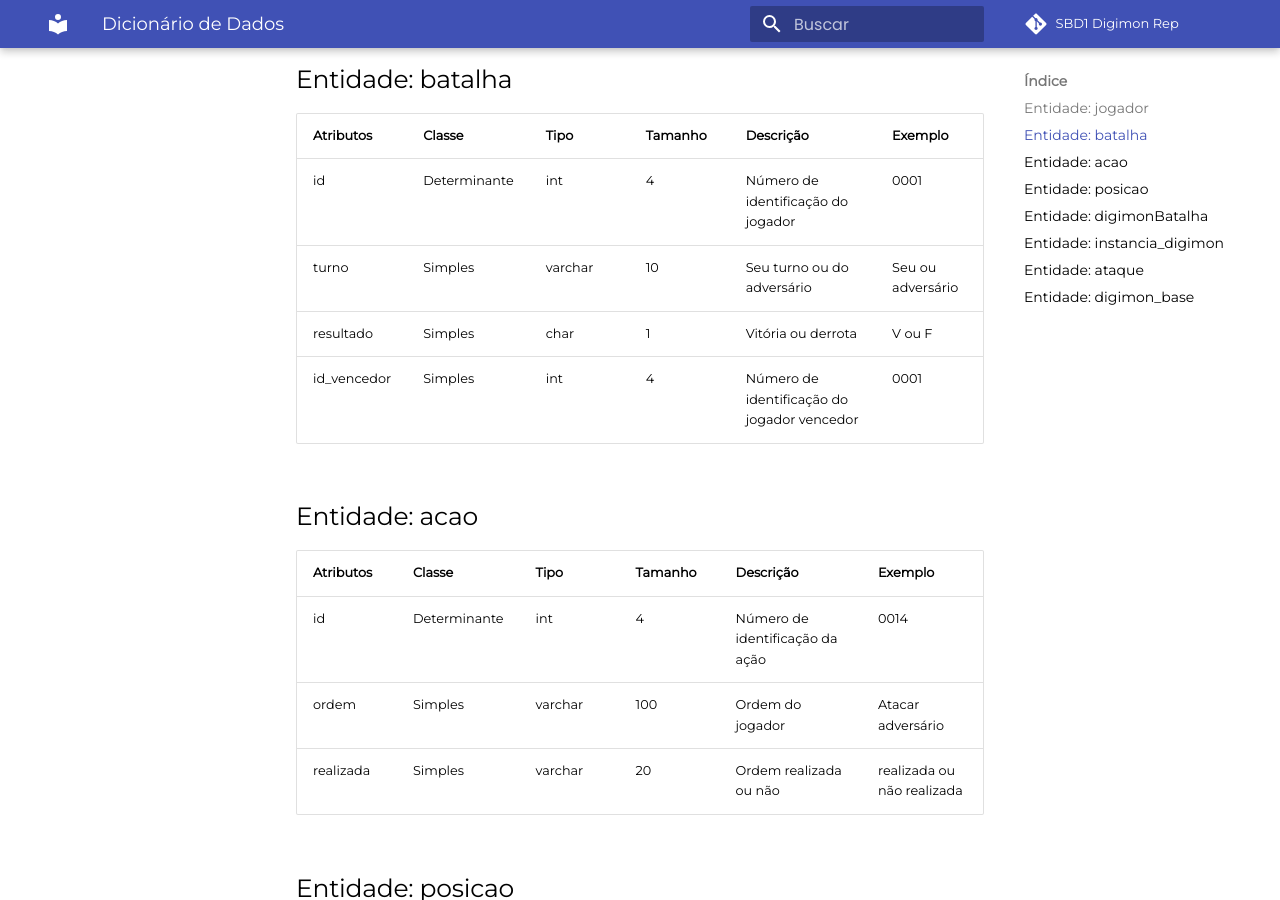
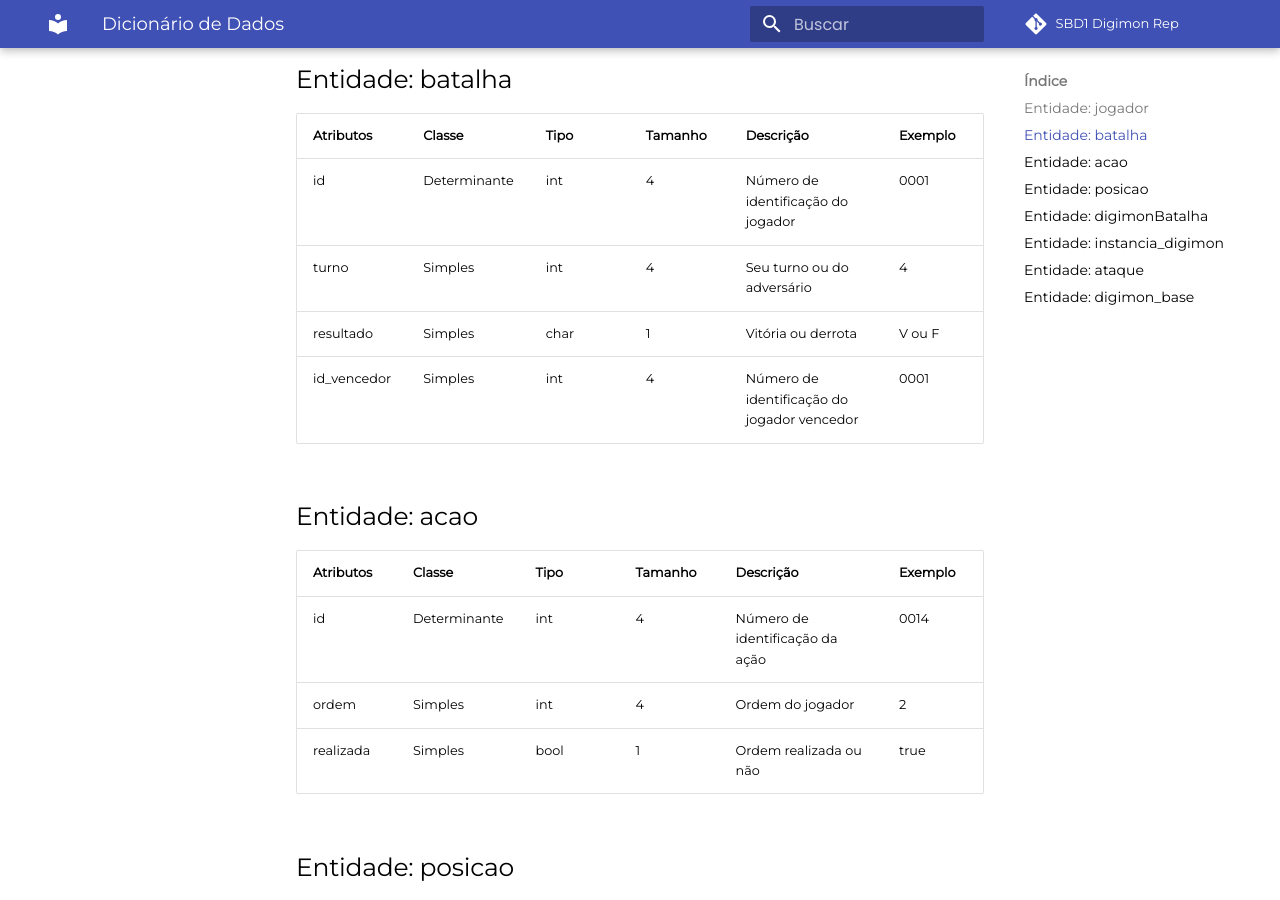
Before and after one commit to SBD1/2022.2-Grupo4-Digimon, an MkDocs documentation site: the page built from docs/modulo 1/dicionario_de_dados.md, in a window 1280 px wide and 900 px high, scrolled down 985 px. Built offline with MkDocs 1.6.1 and Material for MkDocs 9.7.7, drawn with Linux system fonts in a browser that asks for light colours; comment, search, counter and statistics services are not loaded; some of the changed text lies outside the part shown.

Commit message:
Update dicionario_de_dados.md

```diff
--- a/docs/modulo 1/dicionario_de_dados.md
+++ b/docs/modulo 1/dicionario_de_dados.md
@@ -15,7 +15,7 @@
 | Atributos  |  Classe | Tipo | Tamanho | Descrição | Exemplo |
 | ------------- | ------------- | ------------- | ------------- | ------------- | ------------- |
 | id  | Determinante  | int  | 4 | Número de identificação do jogador | 0001 |
-| turno  | Simples  | varchar  | 10 | Seu turno ou do adversário | Seu ou adversário |
+| turno  | Simples  | int  | 4 | Seu turno ou do adversário | 4 |
 | resultado | Simples | char | 1 | Vitória ou derrota | V ou F |
 | id_vencedor | Simples | int | 4 | Número de identificação do jogador vencedor | 0001 |
 
@@ -23,8 +23,8 @@
 | Atributos  |  Classe | Tipo | Tamanho | Descrição | Exemplo |
 | ------------- | ------------- | ------------- | ------------- | ------------- | ------------- |
 | id  | Determinante  | int  | 4 | Número de identificação da ação | 0014 |
-| ordem | Simples | varchar | 100 | Ordem do jogador | Atacar adversário |
-| realizada | Simples | varchar | 20 | Ordem realizada ou não | realizada ou não realizada |
+| ordem | Simples | int | 4 | Ordem do jogador | 2 |
+| realizada | Simples | bool | 1 | Ordem realizada ou não | true |
 
 ## Entidade: posicao
 | Atributos  |  Classe | Tipo | Tamanho | Descrição | Exemplo |
@@ -45,7 +45,7 @@
 | id  | Determinante  | int  | 4 | Número de identificador da instância do digimon | 5345 |
 | xp | Simples | int | 4 | Experiência adquirida após um batalha | 1500 |
 | nivel | Simples | int | 2 | Nível do digimon | 48 |
-| ataque | Simples | varchar | 20 | Habilidade de ataque do digimon | Golpe no adversário |
+| ataque | Simples | int | 4 | Habilidade de ataque do digimon | 150 |
 | vida | Simples | int | 3 | Vida base do digimon | 100 |
 | velocidade | Simples | int | 3 | Velocidade de ataque do digimon | 300 |
 
```
